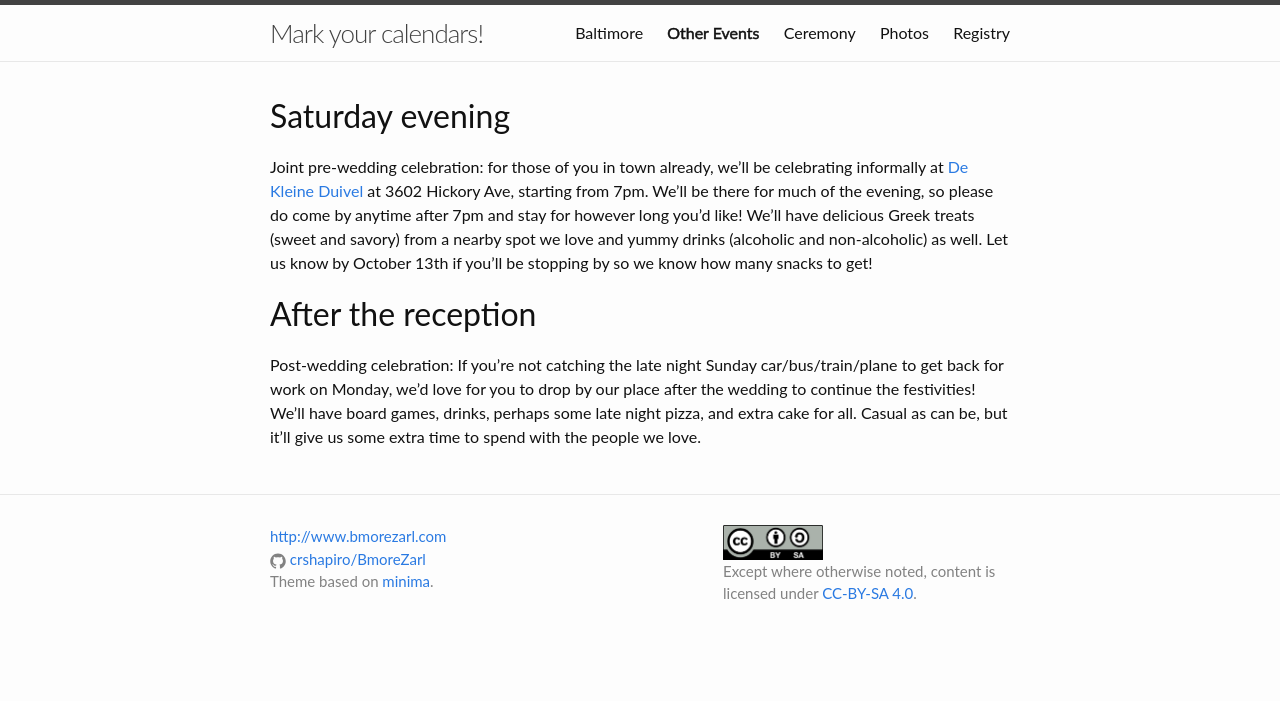
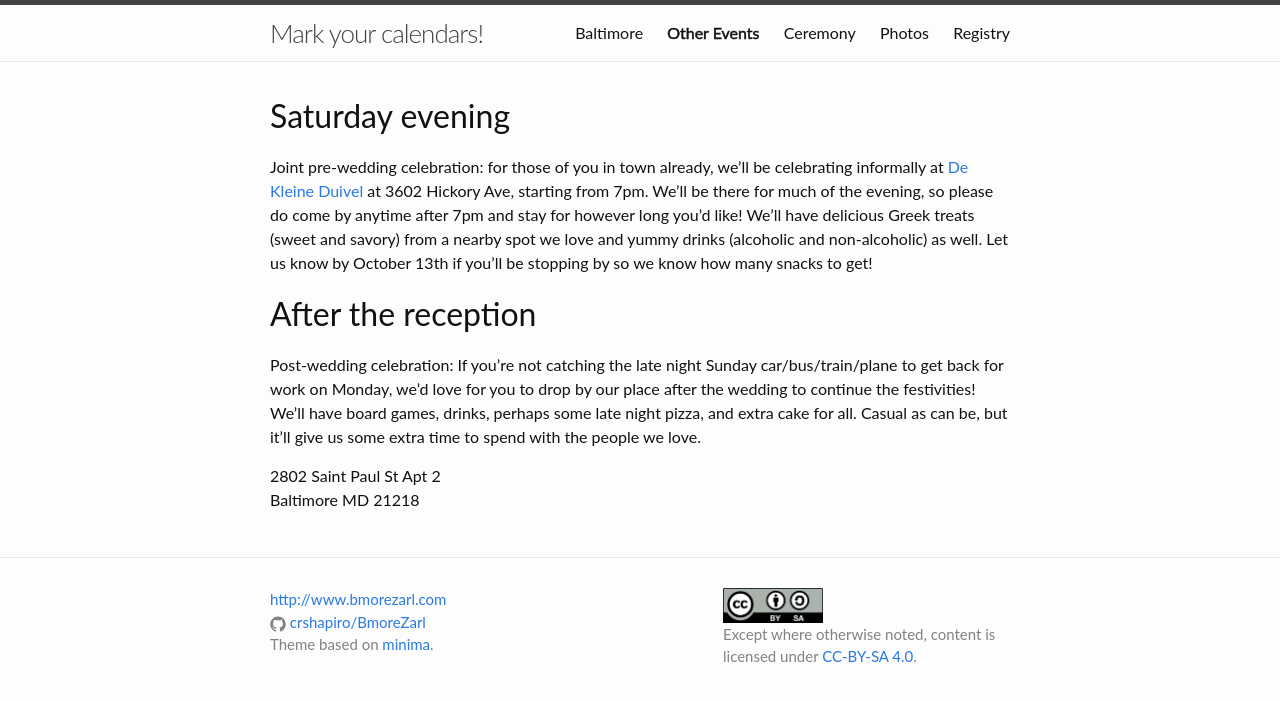
Before and after one commit to crshapiro/BmoreZarl, a Jekyll site: the page built from events.md, in a window 1280 px wide. Shown: the top 701 px of the page. Built offline with Jekyll 4.4.1, drawn with Linux system fonts in a browser that asks for light colours.

Commit message:
Update events.md

```diff
--- a/events.md
+++ b/events.md
@@ -9,3 +9,6 @@ Joint pre-wedding celebration: for those of you in town already, we’ll be cele
 
 # After the reception
 Post-wedding celebration: If you’re not catching the late night Sunday car/bus/train/plane to get back for work on Monday, we’d love for you to drop by our place after the wedding to continue the festivities! We’ll have board games, drinks, perhaps some late night pizza, and extra cake for all. Casual as can be, but it’ll give us some extra time to spend with the people we love.
+
+2802 Saint Paul St Apt 2
+Baltimore MD 21218
```
